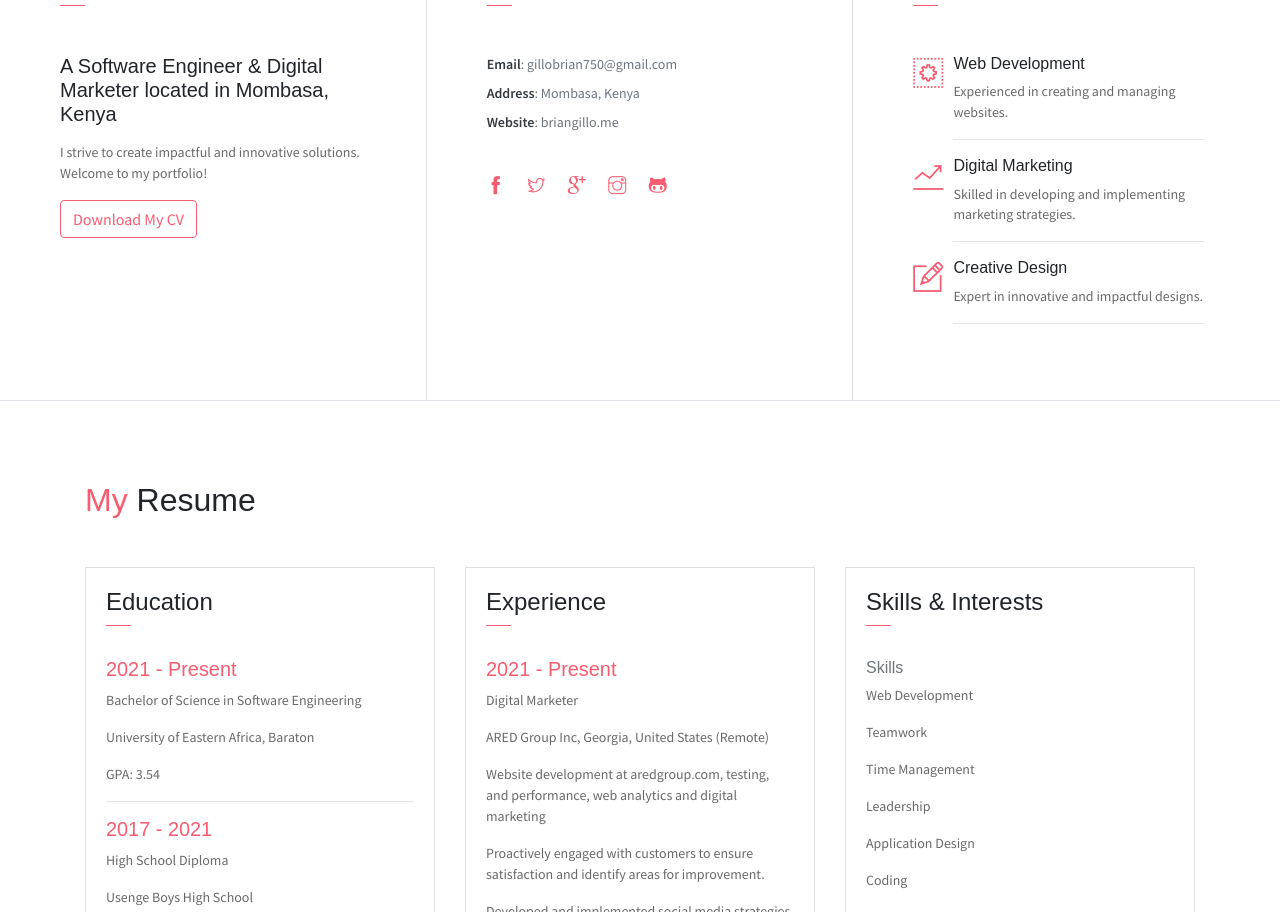
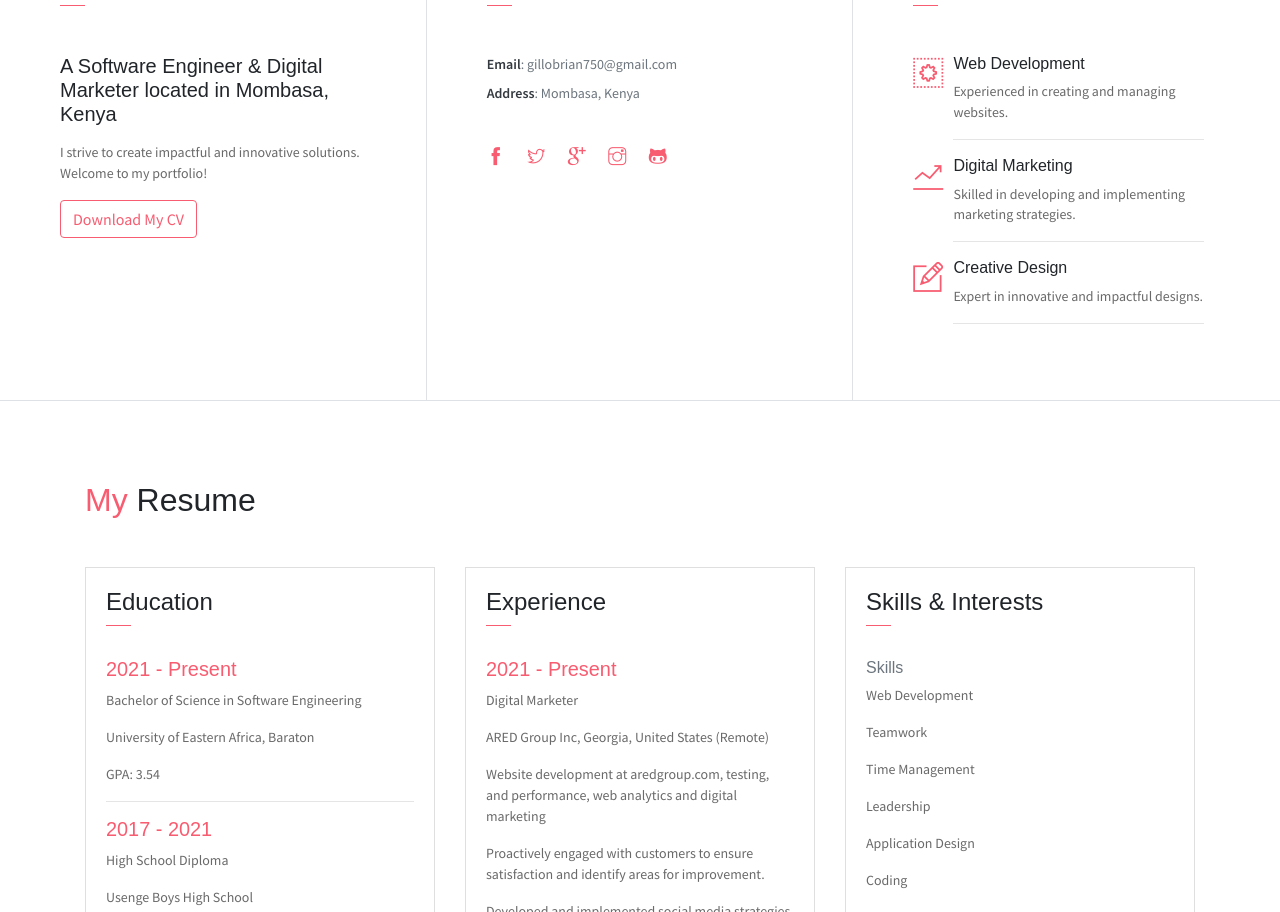
Before and after one commit to Gill-tech/Briangillo.io, a website: page docs/index.html in a window 1280 px wide. Shown: the part 814-1726 px from the top of the page. Drawn offline with Linux system fonts and the light colour scheme; some packages are replaced by stand-ins of ours; some icons are missing.

Commit message:
Your descriptive message

```diff
--- a/docs/index.html
+++ b/docs/index.html
@@ -81,7 +81,6 @@
                 <ul class="mt40 info list-unstyled">
                     <li><span>Email</span>: gillobrian750@gmail.com</li>
                     <li><span>Address</span>: Mombasa, Kenya</li>
-                    <li><span>Website</span>: briangillo.me</li>
                 </ul>
                 <ul class="social-icons pt-3">
                     <li class="social-item"><a class="social-link" href="#"><i class="ti-facebook" aria-hidden="true"></i></a></li>
```
